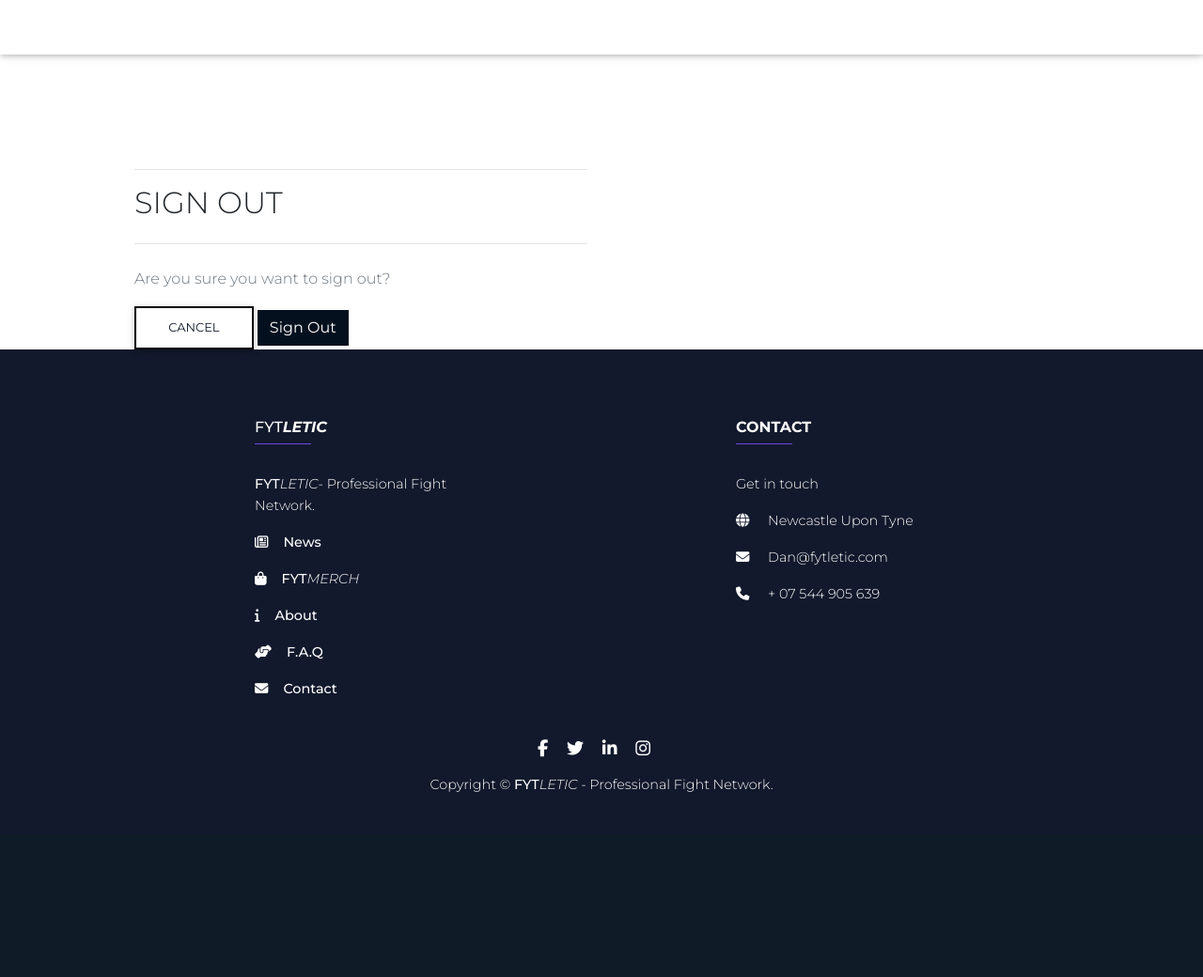
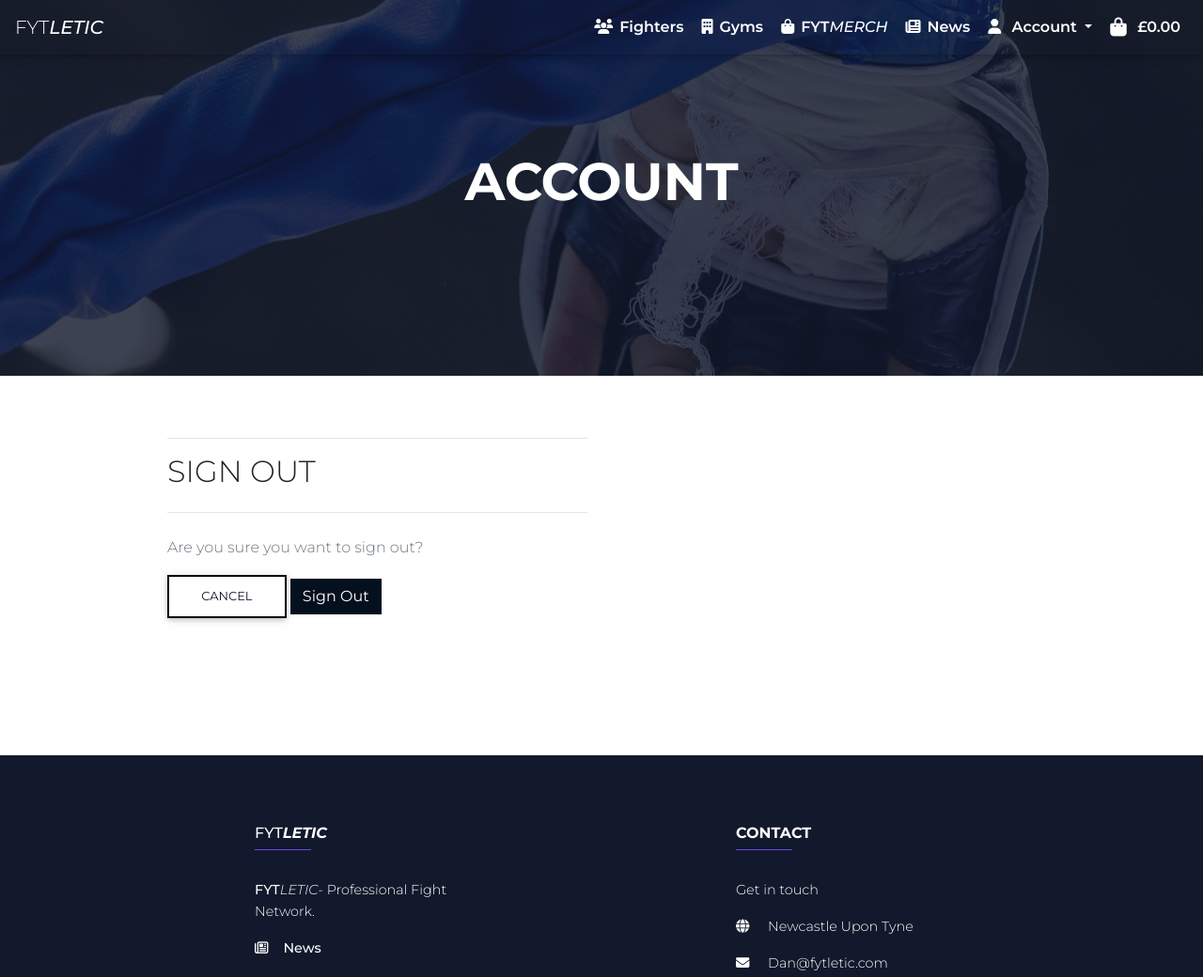
Before and after one commit to danielboots/fytletic, a Django app: page /accounts/logout/ in a window 1280 px wide. Shown: the top 1040 px of the page at 94% size. Before the commit the page ends 843 px from the top, so only its background shows below. Run offline with Django 3.2, Linux system fonts and the light colour scheme; the visitor is signed in with stand-in values (Sample User, id 1); some libraries are stand-ins or nearby versions.

Commit message:
sorted out hero sections for accounts templates, for UX and presentation of data

```diff
--- a/static/css/base.css
+++ b/static/css/base.css
@@ -35,6 +35,31 @@
   height: 100%;
   /* change RGBA to HEX Alpha Mentor Suggestion */
 background-color: #05101fcf;
+}
+
+
+/* Accounts management hero section */
+
+
+.hero-accounts {
+  background: url('/media/fyt_hero.jpg') no-repeat center center fixed;
+  /* background-size: cover; */
+  margin: auto;
+  height: 50vh;
+  background-attachment: fixed;
+  color: #ffffff;
+  position: relative;
+}
+
+.hero-accounts::before {
+  content: "";
+  position: absolute;
+  top: 0;
+  left: 0;
+  width: 100%;
+  height: 100%;
+  /* change RGBA to HEX Alpha Mentor Suggestion */
+background-color: #12192Ccf;
 }
 
 
@@ -640,7 +665,7 @@
     }
 
     .header-container {
-        padding-top: 164px;
+        padding: 50px;
     }
 
 
--- a/templates/allauth/account/base.html
+++ b/templates/allauth/account/base.html
@@ -1,6 +1,22 @@
 {% extends "base.html" %}
 
 {% block content %}
+
+<div class="hero-accounts">
+    <div class="container-fluid">
+        <div class="row">
+            <div class="hero-text text-center">
+                <h2 class="display-4 logo-font text-white font-weight-bold">
+                    Account
+                </h2>
+            </div>
+        </div>
+    </div>
+</div>
+
+<!-- End Hero Section-->
+
+
 <div class="container header-container">
     <div class="overlay"></div>
     <div class="row">
--- a/templates/allauth/account/logout.html
+++ b/templates/allauth/account/logout.html
@@ -4,20 +4,35 @@
 
 {% block head_title %}{% trans "Sign Out" %}{% endblock %}
 
+
+
+
+
 {% block inner_content %}
+
+
 <hr>
 <h2 class="logo-font mb-4">{% trans "Sign Out" %}</h2>
 <hr>
 <p>{% trans 'Are you sure you want to sign out?' %}</p>
 
 <form method="post" action="{% url 'account_logout' %}">
-  {% csrf_token %}
-  {% if redirect_field_value %}
-  <input type="hidden" name="{{ redirect_field_name }}" value="{{ redirect_field_value }}"/>
-  {% endif %}
-  <a class="btn btn-outline-black rounded-0" href="{% url 'home' %}">Cancel</a>
-  <button type="submit">{% trans 'Sign Out' %}</button>
+    {% csrf_token %}
+    {% if redirect_field_value %}
+    <input type="hidden" name="{{ redirect_field_name }}" value="{{ redirect_field_value }}" />
+    {% endif %}
+    <a class="btn btn-outline-black rounded-0" href="{% url 'home' %}">Cancel </a>
+    <button type="submit">{% trans 'Sign Out' %}</button>
 </form>
+
+<!--Spacer Row-->
+
+<div class="row my-5">
+    <div class="col">
+
+    </div>
+</div>
+
 
 
 {% endblock %}
--- a/templates/includes/nav.html
+++ b/templates/includes/nav.html
@@ -43,38 +43,55 @@
                     Account
                 </a>
                 <div class="dropdown-menu" aria-labelledby="navbarDropdown">
+                    {% if request.user.is_authenticated %}
+
+
+                    <a class="nav-link  hover-nav" href="{% url 'add_fighter' %}"><i
+                            class="fas fa-building mr-1 hover-nav"></i>Add Fighter Profile
+                    </a>
+
 
 
                     <a class="nav-link  hover-nav" href="{% url 'account_login' %}"><i
-                            class="fas fa-building mr-1 hover-nav"></i>Profile
+                            class="fas fa-building mr-1 hover-nav"></i>Add Gym
                     </a>
+
+
+
 
                     <!-- DropDown Divider - account login logout-->
                     <div class="dropdown-divider"></div>
 
-                    <a class="nav-link  hover-nav" href="{% url 'account_login' %}"><i
-                            class="fas fa-building mr-1 hover-nav"></i>Profile
-                    </a>
                     <a class="nav-link hover-nav" href="{% url 'account_logout' %}"><i
                             class="fas fa-building mr-1 hover-nav"></i>Logout
+                    </a>
+                    {% else %}
+
+                    <a class="nav-link hover-nav" href="{% url 'account_login' %}"><i
+                            class="fas fa-building mr-1 hover-nav"></i>Login
                     </a>
                     <a class="nav-link hover-nav" href="{% url 'account_signup' %}"><i
                             class="fas fa-building mr-1 hover-nav"></i>Register
                     </a>
+                    {% endif %}
 
+                    {% if request.user.is_superuser %}
                     <!-- DropDown Divider - account login logout-->
                     <div class="dropdown-divider"></div>
 
-                    <a class="nav-link hover-nav" href="{% url 'account_login' %}"><i
-                            class="fas fa-building mr-1 hover-nav"></i>Login
-                    </a>
-                    <a class="nav-link hover-nav" href="{% url 'account_logout' %}"><i
-                            class="fas fa-building mr-1 hover-nav"></i>Logout
-                    </a>
-                    <a class="nav-link hover-nav" href="{% url 'account_signup' %}"><i
-                            class="fas fa-building mr-1 hover-nav"></i>Register
+                    <h6 class="nav-link hover-nav"> <i class="fas fa-cog mr-1 hover-nav"></i><em>Admin</em> </h6>
+
+
+                    <a class="nav-link  hover-nav" href=""><i class="fas fa-building mr-1 hover-nav"></i>Admin Panel
                     </a>
 
+                    <a class="nav-link  hover-nav" href="{% url 'add_product' %}"><i
+                            class="fas fa-building mr-1 hover-nav"></i>Add product
+                    </a>
+
+
+
+                    {% endif %}
                 </div>
             </li>
 
```
Also changed, not shown: templates/allauth/account/login.html (+9 -0 lines), templates/allauth/account/signup.html (+5 -12 lines).
